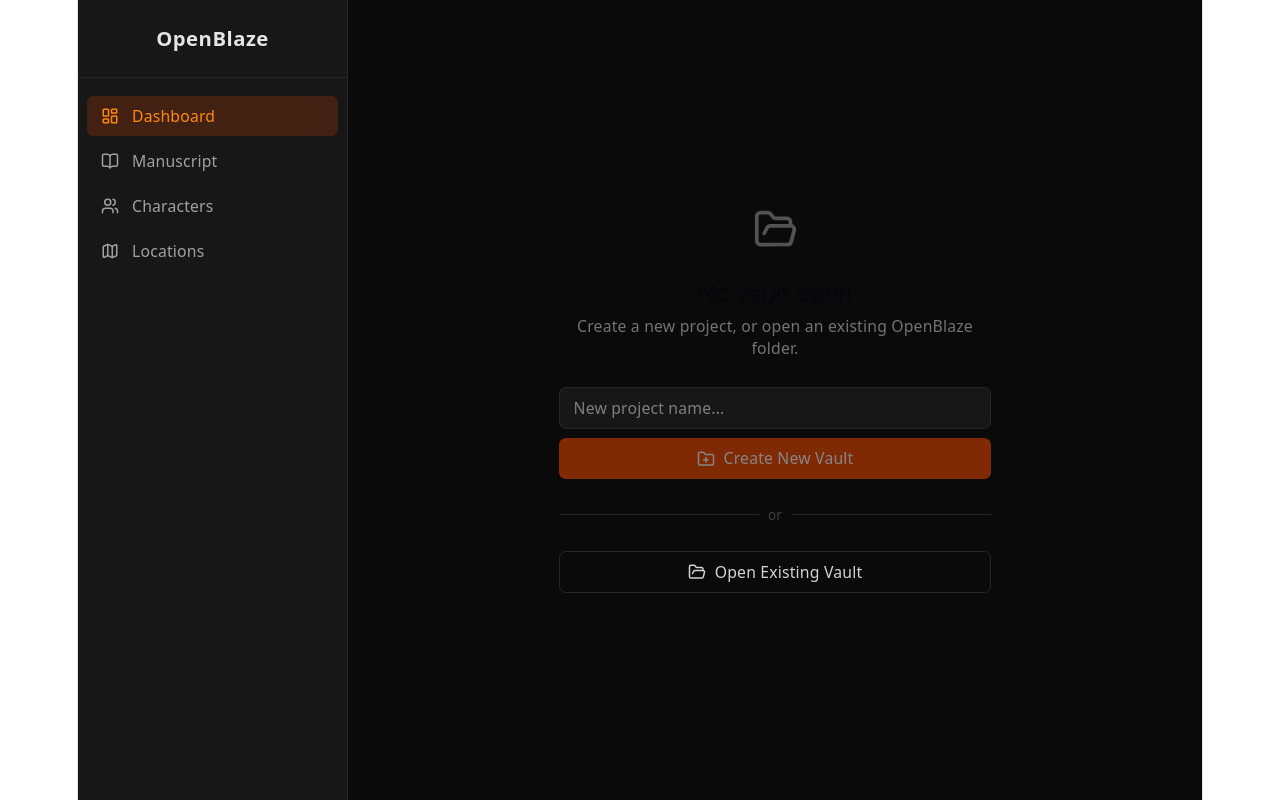
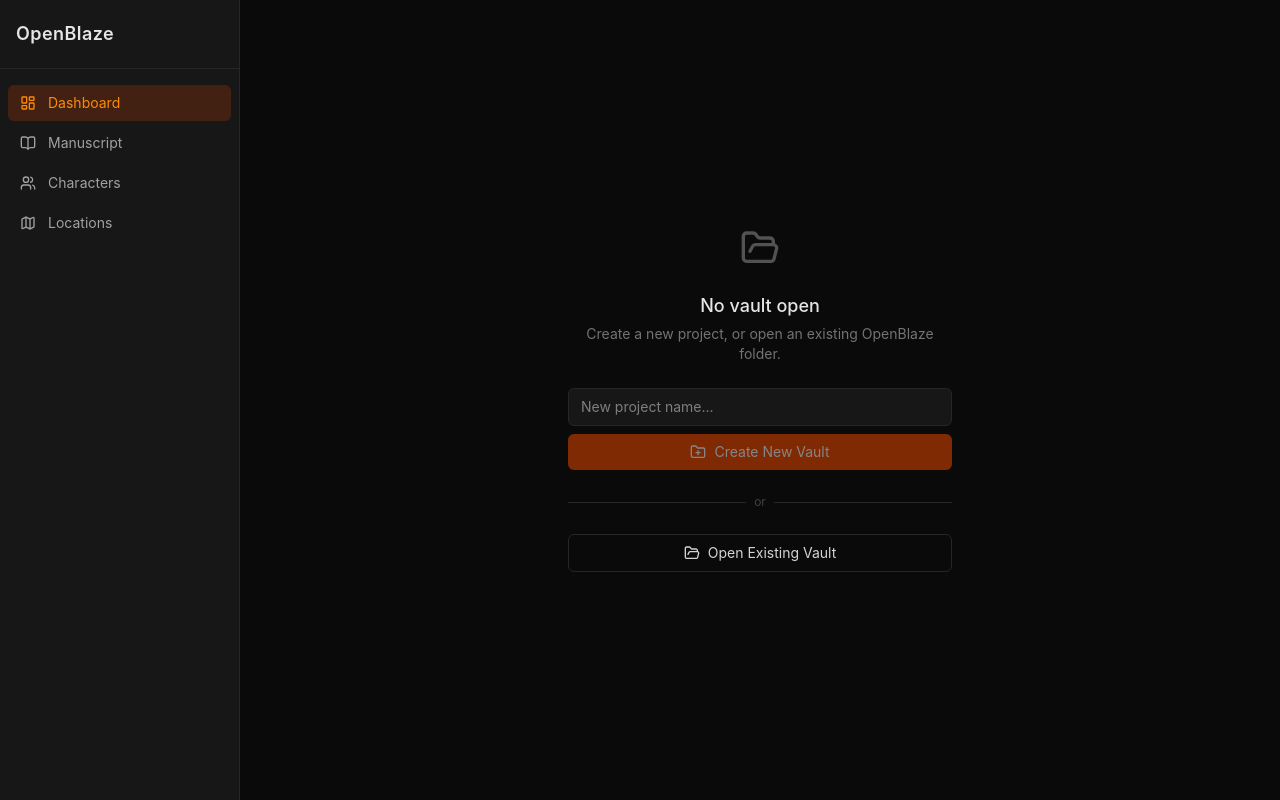
Before and after one commit to SPanda200/OPENBLAZE, a React (Vite) app: page / in a window 1280 px wide. Built offline with nearby package versions, Linux system fonts and the light colour scheme.

Commit message:
update index.css graphics

```diff
--- a/src/index.css
+++ b/src/index.css
@@ -1,114 +1,25 @@
 /* src/index.css */
 @import "tailwindcss";
 
-:root {
-  --text: #6b6375;
-  --text-h: #08060d;
-  --bg: #fff;
-  --border: #e5e4e7;
-  --code-bg: #f4f3ec;
-  --accent: #aa3bff;
-  --accent-bg: rgba(170, 59, 255, 0.1);
-  --accent-border: rgba(170, 59, 255, 0.5);
-  --social-bg: rgba(244, 243, 236, 0.5);
-  --shadow:
-    rgba(0, 0, 0, 0.1) 0 10px 15px -3px, rgba(0, 0, 0, 0.05) 0 4px 6px -2px;
+html,
+body,
+#root {
+  height: 100%;
+  margin: 0;
+  padding: 0;
+}
 
-  --sans: system-ui, 'Segoe UI', Roboto, sans-serif;
-  --heading: system-ui, 'Segoe UI', Roboto, sans-serif;
-  --mono: ui-monospace, Consolas, monospace;
-
-  font: 18px/145% var(--sans);
-  letter-spacing: 0.18px;
-  color-scheme: light dark;
-  color: var(--text);
-  background: var(--bg);
-  font-synthesis: none;
-  text-rendering: optimizeLegibility;
-  -webkit-font-smoothing: antialiased;
-  -moz-osx-font-smoothing: grayscale;
-
-  @media (max-width: 1024px) {
-    font-size: 16px;
+@keyframes fadeIn {
+  from {
+    opacity: 0;
+    transform: translateY(4px);
+  }
+  to {
+    opacity: 1;
+    transform: translateY(0);
   }
 }
 
-@media (prefers-color-scheme: dark) {
-  :root {
-    --text: #9ca3af;
-    --text-h: #f3f4f6;
-    --bg: #16171d;
-    --border: #2e303a;
-    --code-bg: #1f2028;
-    --accent: #c084fc;
-    --accent-bg: rgba(192, 132, 252, 0.15);
-    --accent-border: rgba(192, 132, 252, 0.5);
-    --social-bg: rgba(47, 48, 58, 0.5);
-    --shadow:
-      rgba(0, 0, 0, 0.4) 0 10px 15px -3px, rgba(0, 0, 0, 0.25) 0 4px 6px -2px;
-  }
-
-  #social .button-icon {
-    filter: invert(1) brightness(2);
-  }
+.fade-in {
+  animation: fadeIn 150ms ease-out;
 }
-
-#root {
-  width: 1126px;
-  max-width: 100%;
-  margin: 0 auto;
-  text-align: center;
-  border-inline: 1px solid var(--border);
-  min-height: 100svh;
-  display: flex;
-  flex-direction: column;
-  box-sizing: border-box;
-}
-
-body {
-  margin: 0;
-}
-
-h1,
-h2 {
-  font-family: var(--heading);
-  font-weight: 500;
-  color: var(--text-h);
-}
-
-h1 {
-  font-size: 56px;
-  letter-spacing: -1.68px;
-  margin: 32px 0;
-  @media (max-width: 1024px) {
-    font-size: 36px;
-    margin: 20px 0;
-  }
-}
-h2 {
-  font-size: 24px;
-  line-height: 118%;
-  letter-spacing: -0.24px;
-  margin: 0 0 8px;
-  @media (max-width: 1024px) {
-    font-size: 20px;
-  }
-}
-p {
-  margin: 0;
-}
-
-code,
-.counter {
-  font-family: var(--mono);
-  display: inline-flex;
-  border-radius: 4px;
-  color: var(--text-h);
-}
-
-code {
-  font-size: 15px;
-  line-height: 135%;
-  padding: 4px 8px;
-  background: var(--code-bg);
-}
```
